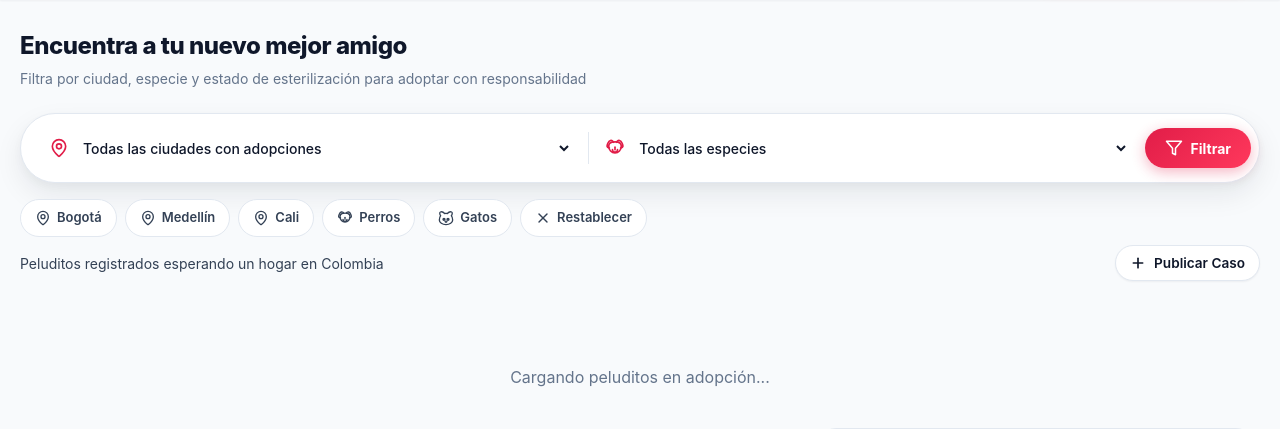
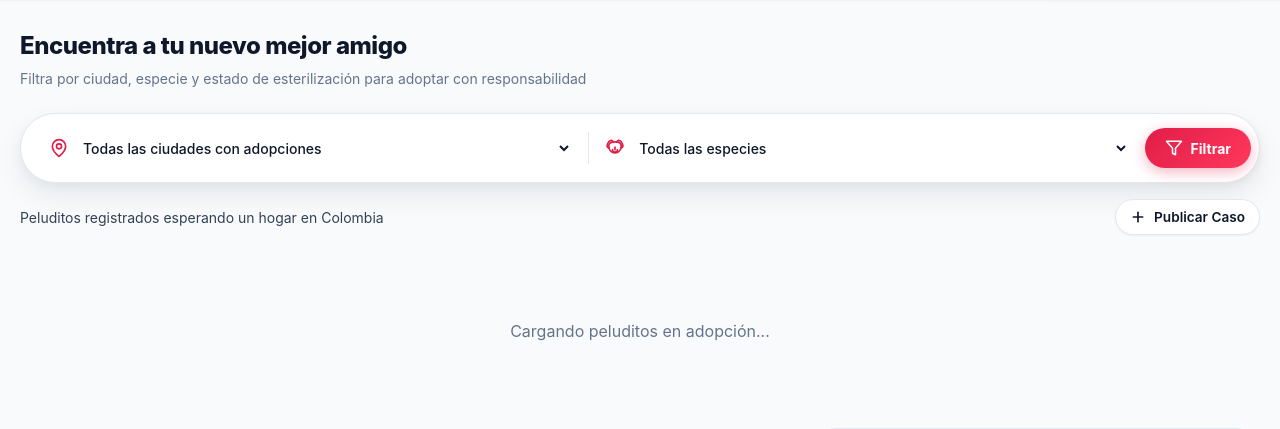
Before and after one commit to Developmi/sos-animales, a Python web app: template app/domains/animals/templates/index.html in a window 1280 px wide. Shown: the part 73-502 px from the top of the page. Run offline with Jinja, Linux system fonts and the light colour scheme; the template is opened without the code that fills it, so the values that code supplies are empty.

Commit message:
refactor(animals, sterilization): remove quick filter pills from templates

```diff
--- a/app/domains/animals/templates/index.html
+++ b/app/domains/animals/templates/index.html
@@ -62,52 +62,6 @@
     </button>
   </form>
 
-  <!-- Quick Pill Chips para filtrado rápido -->
-  <div class="quick-pills-bar" aria-label="Filtros rápidos">
-    <button
-      type="button"
-      class="search-pill"
-      onclick="document.getElementById('filter-muni').value = 'Bogotá'; htmx.trigger('#filter-muni', 'keyup');"
-    >
-      {{ icons.pin_location("", 16) }} Bogotá
-    </button>
-    <button
-      type="button"
-      class="search-pill"
-      onclick="document.getElementById('filter-muni').value = 'Medellín'; htmx.trigger('#filter-muni', 'keyup');"
-    >
-      {{ icons.pin_location("", 16) }} Medellín
-    </button>
-    <button
-      type="button"
-      class="search-pill"
-      onclick="document.getElementById('filter-muni').value = 'Cali'; htmx.trigger('#filter-muni', 'keyup');"
-    >
-      {{ icons.pin_location("", 16) }} Cali
-    </button>
-    <button
-      type="button"
-      class="search-pill"
-      onclick="document.getElementById('filter-species').value = 'canino'; htmx.trigger('#filter-species', 'change');"
-    >
-      {{ icons.dog("", 16) }} Perros
-    </button>
-    <button
-      type="button"
-      class="search-pill"
-      onclick="document.getElementById('filter-species').value = 'felino'; htmx.trigger('#filter-species', 'change');"
-    >
-      {{ icons.cat("", 16) }} Gatos
-    </button>
-    <button
-      type="button"
-      class="search-pill"
-      onclick="document.getElementById('filter-muni').value = ''; document.getElementById('filter-species').value = ''; htmx.ajax('GET', '/animals/list', '#animals-grid');"
-    >
-      {{ icons.close("", 16) }} Restablecer
-    </button>
-  </div>
-
   <!-- Stats Line -->
   <div class="catalog-stats-row">
     <div>
```
Also changed, not shown: app/domains/sterilization/templates/index.html (+6 -31 lines).
